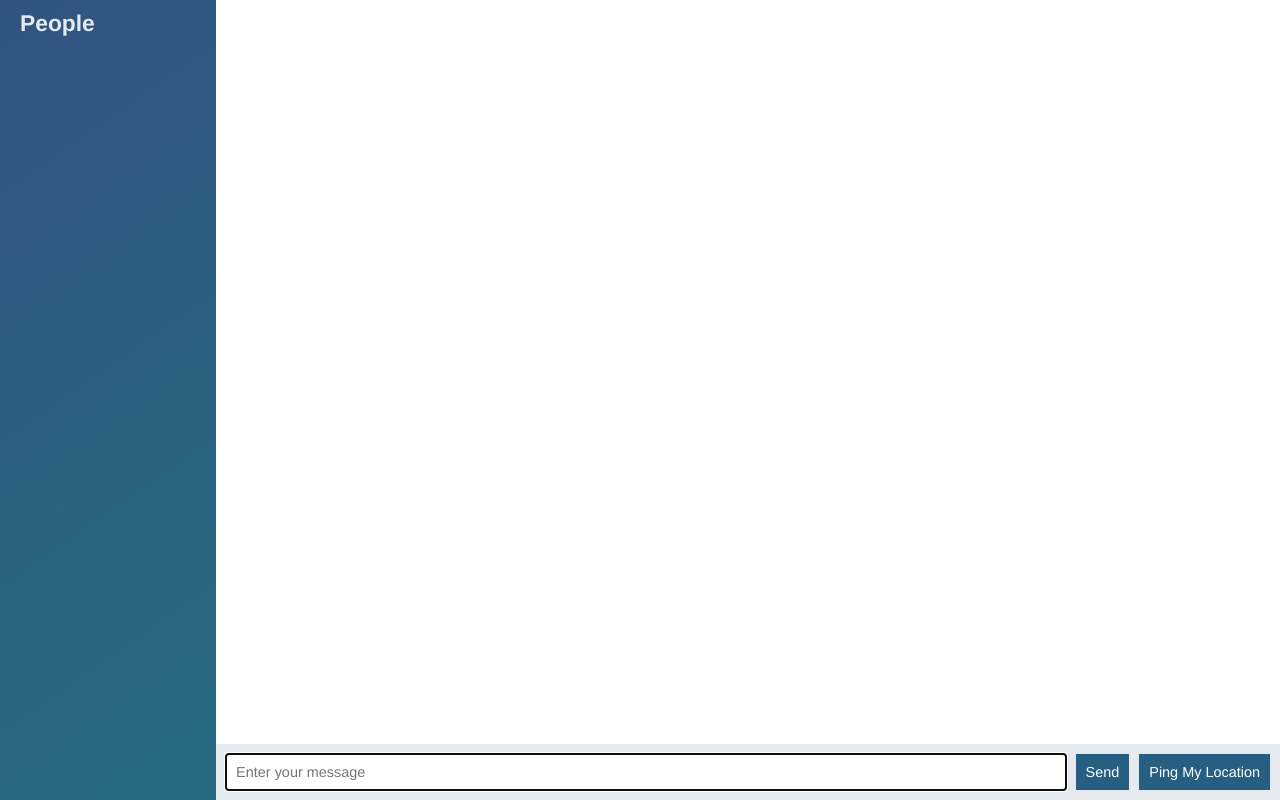
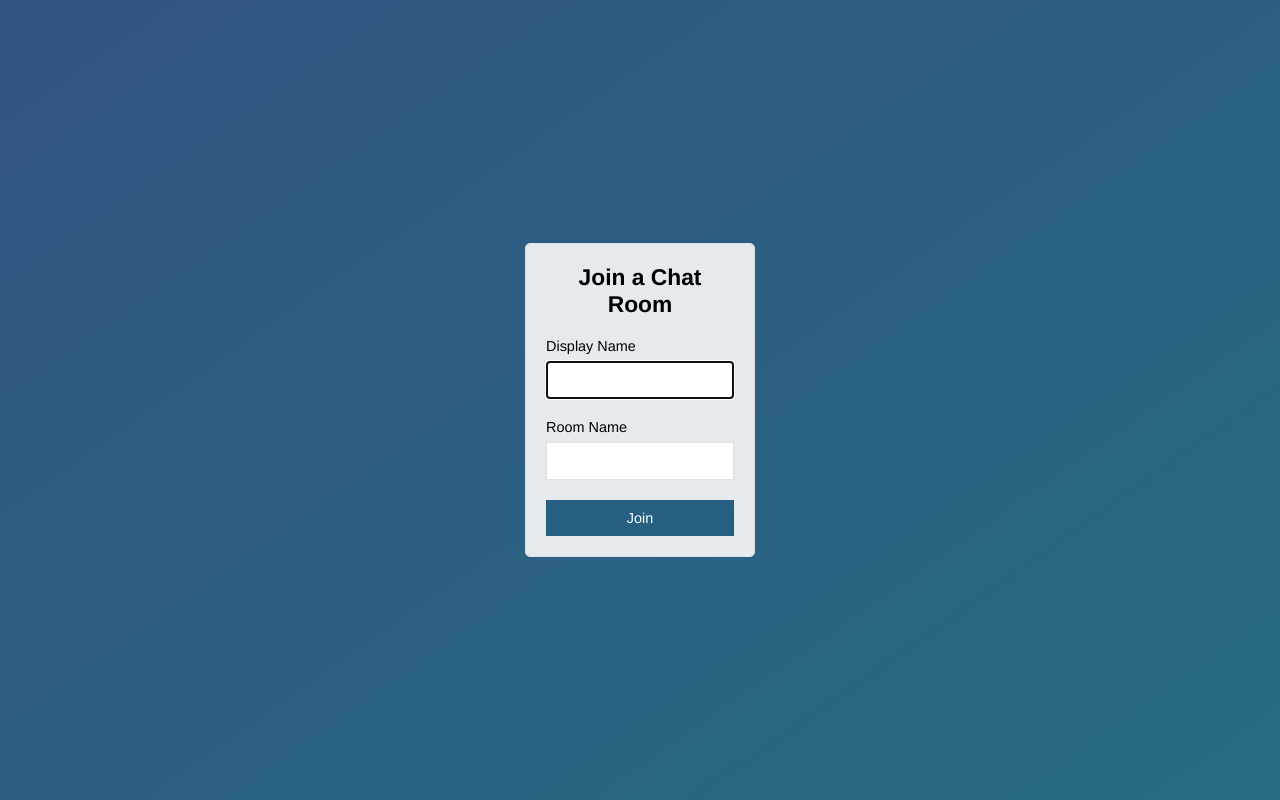
Before and after one commit to s-karki/node-chat-app, a website: page public/index.html in a window 1280 px wide. Drawn offline with nearby package versions, Linux system fonts and the light colour scheme; no server answers.

Commit message:
added join page

```diff
--- a/public/index.html
+++ b/public/index.html
@@ -2,59 +2,30 @@
 <html>
 <head>
     <meta charset="utf-8">
+    <title>Join | ChatApp</title>
+    <meta name = "viewport" content = "width=device-width, initial-scale=1, user-scalable=no">
     <link rel="stylesheet" type="text/css" href="/css/styles.css">
+
 </head>
 
-<body class="chat">
-
-    <div class="chat__sidebar">
-        <h3>People</h3>
-        <div id="users"></div>
+<body class="centered-form">
+    <div class="centered-form__form">
+        <form action="/chat.html"> <!--redirect page to chat.html-->
+            <div class="form-field">
+                <h3>Join a Chat Room</h3>
+            </div>
+            <div class="form-field">
+                <label>Display Name</label>
+                <input type="text" name="name" autofocus/>
+            </div>
+            <div class="form-field">
+                <label>Room Name</label>
+                <input type="text" name="room"/>
+            </div>
+            <div class="form-field">
+                <button>Join</button>
+            </div>
+        </form>
     </div>
-
-
-    <div class="chat__main">
-         <ol id = "messages" class="chat__messages"></ol> <!-- Display messages -->
-
-     <div class="chat__footer">
-         <form id = "message-form">
-         <input name = "message" type = "text" placeholder = "Enter your message" autofocus autocomplete="off" />
-        <button>Send</button>
-        </form>
-        <button id = "send-location">Ping My Location</button>
-
-     </div>
-    </div>
-
-    <script id="message-template" type="text/template">
-        <li class="message">
-            <div class="message__title">
-                <h4>{{from}}</h4>
-                <span>{{createdAt}}</span>
-            </div>
-            <div class="message__body">
-                <p>{{text}}</p>
-            </div>
-        </li>
-    </script>
-
-    <script id = "location-message-template" type="text/template">
-        <li class="message">
-            <div class="message__title">
-                <h4>{{from}}</h4>
-                <span>{{createdAt}}</span>
-            </div>
-
-            <div class="message__body">
-                <a href="{{url}}" target="blank">I am here.</a>
-            </div>
-        </li>
-    </script>
-
-    <script src = "/socket.io/socket.io.js" type="text/javascript"></script>
-    <script src = "/js/libs/jquery-3.1.1.min.js"></script>
-    <script type="text/javascript" src = "/js/libs/moment.js"></script>
-    <script type="text/javascript" src = "/js/libs/mustache.js"></script>
-    <script type="text/javascript" src = "/js/index.js"></script>
 </body>
 </html>
```
Also changed, not shown: public/chat.html (added, +62 -0 lines), public/js/chat.js (renamed from public/js/index.js).
